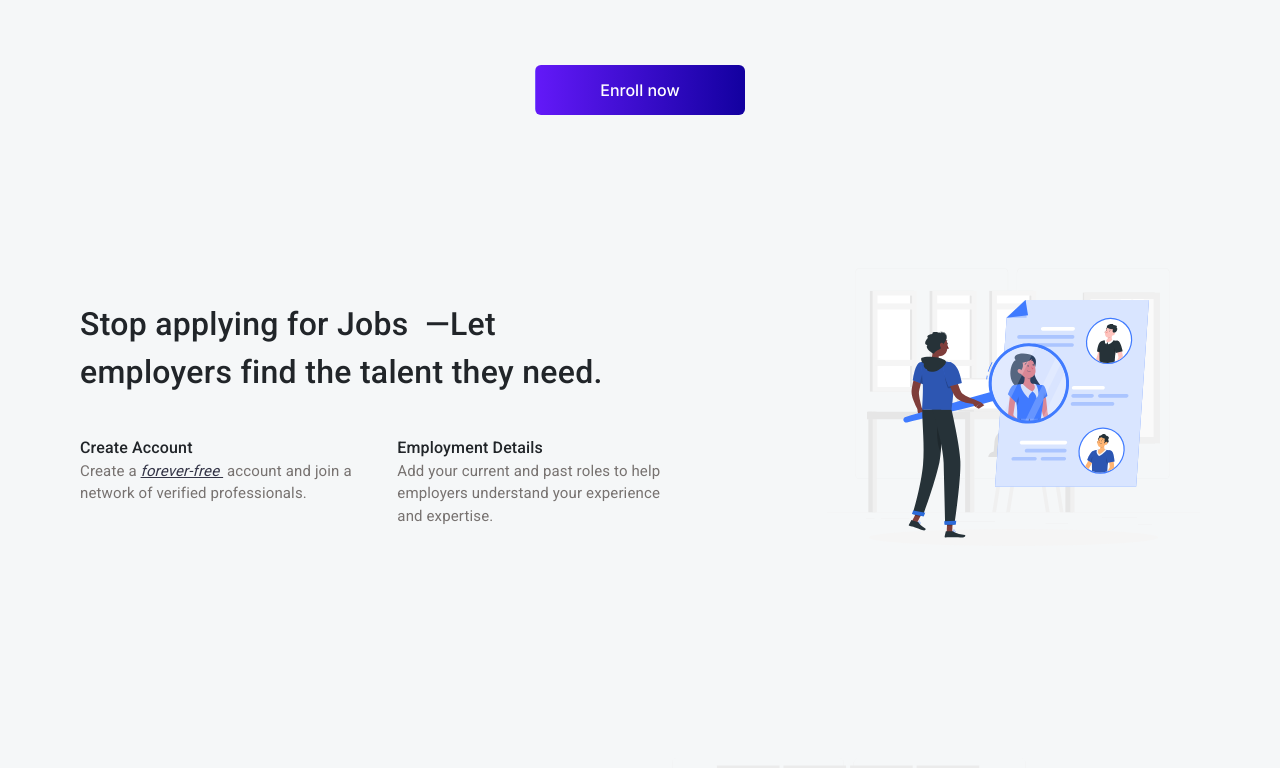
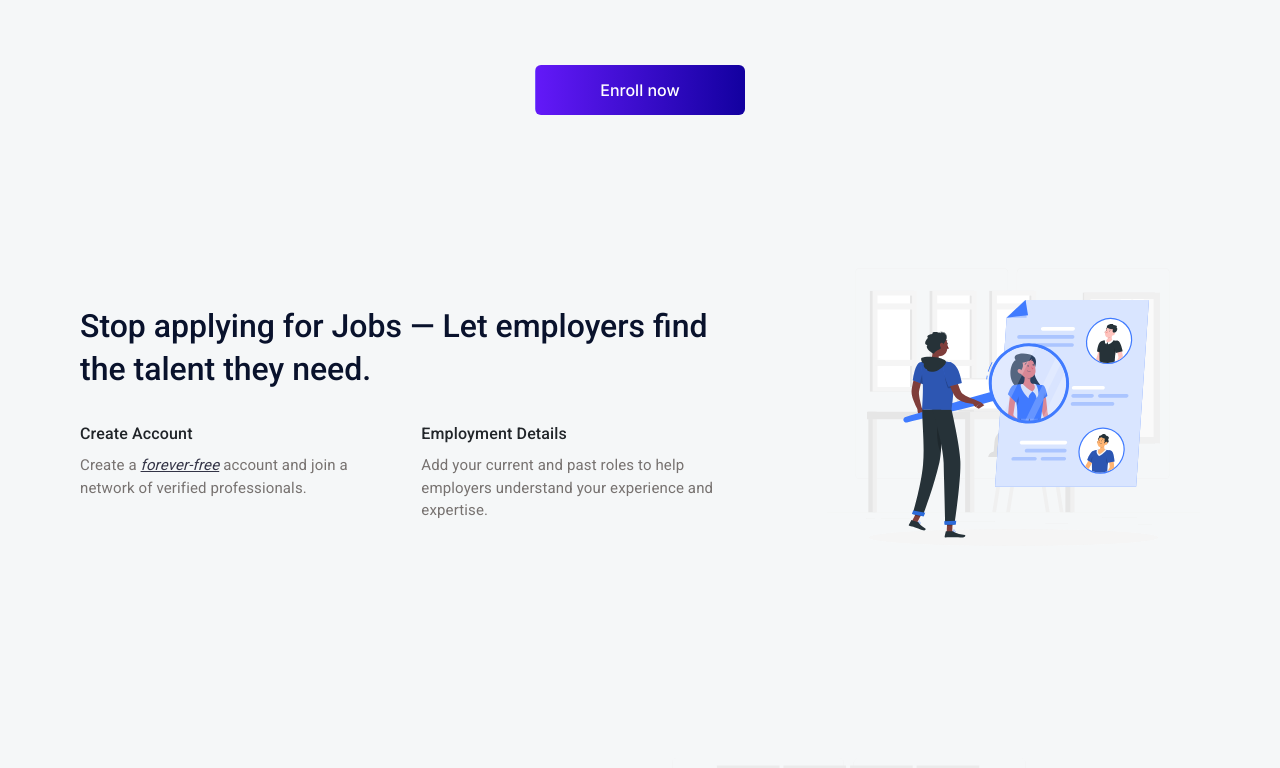
Before and after one commit to jobswitchco/newrolein, a React (Create React App) app: page / in a window 1280 px wide. Shown: the part 537-1305 px from the top of the page. Built offline with nearby package versions, Linux system fonts and the light colour scheme; what i18n-iso-countries would draw is missing.

Commit message:
28 June 2025 v0.2

```diff
--- a/src/components/BodyMain1.js
+++ b/src/components/BodyMain1.js
@@ -34,74 +34,74 @@ function BodyMain1() {
 
   return (
    <>
-   <Grid container sx={{ px : isMobile ? 4 : 10, mb: isMobile ? 10 : 14, alignItems : 'center'}}>
 
-    <Grid item xs={12} md={8} sx={{ pr: isMobile ? 0 : 16}}>
+  <Grid
+  container
+  sx={{
+    px: isMobile ? 4 : 10,
+    mb: isMobile ? 10 : 14,
+    alignItems: 'center',
+  }}
+>
+  {/* LCP-focused text */}
+  <Grid item xs={12} md={8} sx={{ pr: isMobile ? 0 : 12 }}>
+    <Typography
+      component="h1"
+      variant="h5"
+      sx={{
+        fontSize: { xs: '26px', md: '32px' },
+        fontWeight: 500,
+        color: '#09122C',
+        textAlign: { xs: 'center', md: 'left' },
+        mb: 4,
+      }}
+    >
+      Stop applying for Jobs — Let employers find the talent they need.
+    </Typography>
 
-      <Stack sx={{ display : 'flex', flexDirection : 'column', gap: 5}}>
-          <Typography sx={{ fontSize : isMobile ? '26px' : '32px', fontWeight : 500, pr: isMobile ? 0 : 12, textAlign : isMobile ? 'center' : ''}}>Stop applying for Jobs &nbsp;—Let employers find the talent they need.</Typography>
-
-<Box sx={{ display: 'flex', flexDirection: 'row', gap: 2 }}>
-  {/* First Column */}
-  <Box sx={{ flex: 1, display: 'flex', flexDirection: 'column', pr: isMobile ? 0 : 2 }}>
-    <Stack spacing={6} sx={{ height: '100%' }}>
-      {/* Heading Block 1 */}
-      <Box sx={{ display: 'flex', flexDirection: 'column', flex: 1 }}>
-        <Typography sx={{ fontSize: '16px', fontWeight: 500 }}>Create Account</Typography>
+    <Grid container spacing={4}>
+      {/* Column 1 */}
+      <Grid item xs={12} md={6}>
+        <Typography sx={{ fontSize: '16px', fontWeight: 500, mb: 1 }}>
+          Create Account
+        </Typography>
         <Typography sx={{ fontSize: '15px', fontWeight: 400, color: '#777270' }}>
-          Create a <span style={{ display : 'inline', fontStyle : 'italic', textDecoration : 'underline', color : '#333446'}}>forever-free&nbsp;</span> account and join a network of verified professionals.
+          Create a{' '}
+          <span
+            style={{
+              fontStyle: 'italic',
+              textDecoration: 'underline',
+              color: '#333446',
+            }}
+          >
+            forever-free
+          </span>{' '}
+          account and join a network of verified professionals.
         </Typography>
-      </Box>
-
-      {/* Heading Block 2 */}
-      {/* <Box sx={{ display: 'flex', flexDirection: 'column', flex: 1}}>
-        <Typography sx={{ fontSize: '16px', fontWeight: 500 }}>That's it</Typography>
-        <Typography sx={{ fontSize: '15px', fontWeight: 400, color: '#777270' }}>
-          Now companies can reach out to you directly for interviews and opportunities.
-        </Typography>
-      </Box> */}
-    </Stack>
-  </Box>
-
-  {/* Second Column */}
-  <Box sx={{ flex: 1, display: 'flex', flexDirection: 'column', pr: isMobile ? 0 : 2 }}>
-    <Stack spacing={6} sx={{ height: '100%' }}>
-      {/* Heading Block 1 */}
-      <Box sx={{ display: 'flex', flexDirection: 'column', flex: 1 }}>
-        <Typography sx={{ fontSize: '16px', fontWeight: 500 }}>Employment Details</Typography>
-        <Typography sx={{ fontSize: '15px', fontWeight: 400, color: '#777270' }}>
-          Add your current and past roles to help employers understand your experience and expertise.
-        </Typography>
-      </Box>
-
-      {/* Heading Block 2 */}
-      {/* <Box sx={{ display: 'flex', flexDirection: 'column', flex: 1 }}>
-        <Typography sx={{ fontSize: '16px', fontWeight: 500 }}>Don't forget</Typography>
-        <Typography sx={{ fontSize: '15px', fontWeight: 400, color: '#777270' }}>
-          to turn off your profile after landing your next role —or you may keep receiving new opportunities.
-        </Typography>
-      </Box> */}
-    </Stack>
-  </Box>
-</Box>
-
-
-      </Stack>
-
       </Grid>
 
-     <Grid item xs={12} md={4} sx={{ mt: isMobile ? 4 : 0}}>
+      {/* Column 2 */}
+      <Grid item xs={12} md={6}>
+        <Typography sx={{ fontSize: '16px', fontWeight: 500, mb: 1 }}>
+          Employment Details
+        </Typography>
+        <Typography sx={{ fontSize: '15px', fontWeight: 400, color: '#777270' }}>
+          Add your current and past roles to help employers understand your experience
+          and expertise.
+        </Typography>
+      </Grid>
+    </Grid>
+  </Grid>
+
+  {/* Image (moved without AOS for better performance) */}
+  <Grid item xs={12} md={4} sx={{ mt: isMobile ? 4 : 0 }}>
     <img
       className="img-fluid rounded"
       src={employerSearch}
       alt="employerSearch"
-        data-aos="zoom-in"
-        data-aos-delay="100"
+      style={{ width: '100%', height: 'auto' }}
     />
-
   </Grid>
-
-
 </Grid>
 
    <Grid container sx={{ px : isMobile ? 4 : 10, mb: isMobile ? 10 : 14, alignItems : 'center'}}>
```
Lines whose indentation alone changed are shown as unchanged.
